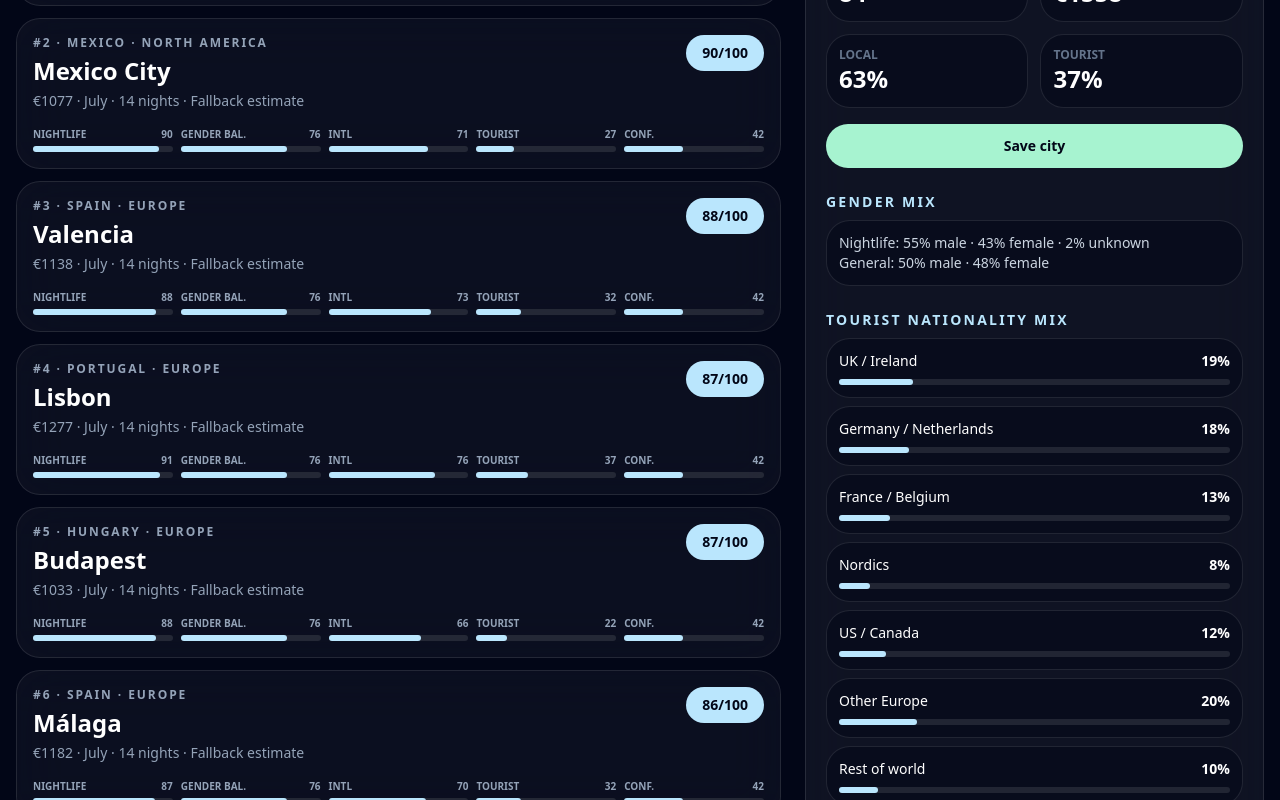
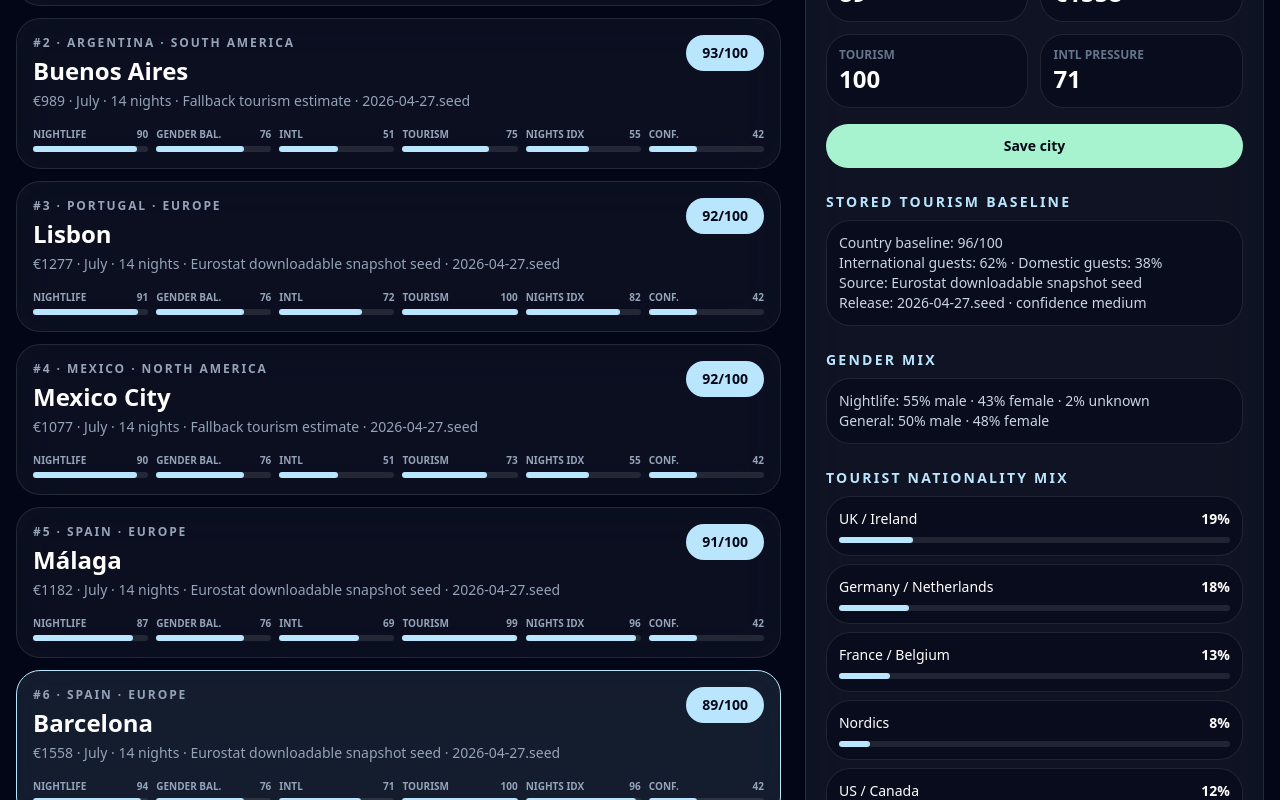
Before and after one commit to irf97/Travel-Guide, a Next.js app in the folder mvp/: page /rankings in a window 1280 px wide. Shown: the part 880-1680 px from the top of the page. Built offline with nearby package versions, Linux system fonts and the light colour scheme.

Commit message:
Connect rankings page to stored tourism snapshot

```diff
--- a/mvp/app/rankings/page.tsx
+++ b/mvp/app/rankings/page.tsx
@@ -4,6 +4,7 @@ import { useMemo, useState } from "react";
 import Link from "next/link";
 import { worldCities, continents, type Continent, type WorldCity } from "@/lib/world-data";
 import { getCityDemographicModel } from "@/lib/city-demographics";
+import { getCityTourismModel } from "@/lib/tourism-data";
 import { defaultIntent } from "@/lib/extraction";
 import { scoreCity } from "@/lib/scoring";
 import type { AvoidKey, FeatureKey, TravelStyle } from "@/lib/types";
@@ -18,7 +19,7 @@ const features: Array<{ label: string; value: FeatureKey }> = [
 const avoidances: Array<{ label: string; value: AvoidKey }> = [
   { label: "Too Crowded", value: "too_crowded" }, { label: "Tourist Traps", value: "tourist_traps" }, { label: "Expensive", value: "expensive" }, { label: "Car Dependent", value: "car_dependent" }, { label: "Dead Nightlife", value: "dead_nightlife" }
 ];
-const sortModes = ["overall", "cheapest", "nightlife", "history", "international", "gender-balance", "tourism-demand", "confidence"] as const;
+const sortModes = ["overall", "cheapest", "nightlife", "history", "international", "gender-balance", "tourism-demand", "tourism-index", "confidence"] as const;
 type SortMode = typeof sortModes[number];
 
 type Ranked = {
@@ -29,10 +30,10 @@ type Ranked = {
   seasonality: number;
   riskPenalty: number;
   demographics: ReturnType<typeof getCityDemographicModel>;
+  tourism: ReturnType<typeof getCityTourismModel>;
 };
 
 function toggle<T extends string>(list: T[], value: T) { return list.includes(value) ? list.filter((item) => item !== value) : [...list, value]; }
-function clamp(value: number) { return Math.max(0, Math.min(100, Math.round(value))); }
 function makeIntent(input: { budget: number; nights: number; month: string; styles: TravelStyle[]; features: FeatureKey[]; avoid: AvoidKey[] }) {
   const intent = defaultIntent();
   intent.budget.per_person_eur = input.budget;
@@ -73,17 +74,20 @@ export default function RankingsPage() {
       .map((city) => {
         const result = scoreCity(city, intent);
         const demographics = getCityDemographicModel(city);
-        return { city, score: result.score, cost: result.estimatedCost, featureFit: result.featureFit, seasonality: result.seasonality, riskPenalty: result.riskPenalty, demographics };
+        const tourism = getCityTourismModel(city);
+        const tourismAdjustment = Math.round((tourism.cityTourismDemandScore - 50) * 0.08 + (tourism.internationalTouristPressure - 50) * 0.05);
+        return { city, score: Math.max(0, Math.min(100, result.score + tourismAdjustment)), cost: result.estimatedCost, featureFit: result.featureFit, seasonality: result.seasonality, riskPenalty: result.riskPenalty, demographics, tourism };
       });
 
     return rows.sort((a, b) => {
       if (sortMode === "cheapest") return a.cost - b.cost;
       if (sortMode === "nightlife") return b.city.nightlife_score - a.city.nightlife_score;
       if (sortMode === "history") return b.city.history_score - a.city.history_score;
-      if (sortMode === "international") return b.demographics.internationalCrowdScore - a.demographics.internationalCrowdScore;
+      if (sortMode === "international") return b.tourism.internationalTouristPressure - a.tourism.internationalTouristPressure;
       if (sortMode === "gender-balance") return b.demographics.genderBalanceScore - a.demographics.genderBalanceScore;
-      if (sortMode === "tourism-demand") return b.demographics.touristVisitorShare - a.demographics.touristVisitorShare;
-      if (sortMode === "confidence") return b.demographics.confidenceScore - a.demographics.confidenceScore;
+      if (sortMode === "tourism-demand") return b.tourism.cityTourismDemandScore - a.tourism.cityTourismDemandScore;
+      if (sortMode === "tourism-index") return b.tourism.tourismNightsIndex - a.tourism.tourismNightsIndex;
+      if (sortMode === "confidence") return b.demographics.confidenceScore + (b.tourism.confidence === "high" ? 20 : b.tourism.confidence === "medium" ? 10 : 0) - (a.demographics.confidenceScore + (a.tourism.confidence === "high" ? 20 : a.tourism.confidence === "medium" ? 10 : 0));
       return b.score - a.score;
     });
   }, [query, continent, country, intent, sortMode]);
@@ -91,7 +95,7 @@ export default function RankingsPage() {
   const selected = ranked.find((row) => row.city.id === selectedId) ?? ranked[0];
 
   async function save(row: Ranked) {
-    const response = await fetch("/api/trips", { method: "POST", headers: { "Content-Type": "application/json" }, body: JSON.stringify({ title: `${row.city.name}, ${row.city.country}`, cityId: row.city.id, month, budgetLevel: budget <= 800 ? "Low" : budget <= 1300 ? "Medium" : "High", goal: styles.join("-") || "balanced", computedScore: row.score, notes: `Saved from /rankings. Sort: ${sortMode}. Cost €${row.cost}. Gender balance ${row.demographics.genderBalanceScore}. International score ${row.demographics.internationalCrowdScore}. Tourist share ${row.demographics.touristVisitorShare}.` }) });
+    const response = await fetch("/api/trips", { method: "POST", headers: { "Content-Type": "application/json" }, body: JSON.stringify({ title: `${row.city.name}, ${row.city.country}`, cityId: row.city.id, month, budgetLevel: budget <= 800 ? "Low" : budget <= 1300 ? "Medium" : "High", goal: styles.join("-") || "balanced", computedScore: row.score, notes: `Saved from /rankings. Sort: ${sortMode}. Cost €${row.cost}. Gender balance ${row.demographics.genderBalanceScore}. International pressure ${row.tourism.internationalTouristPressure}. Tourism demand ${row.tourism.cityTourismDemandScore}. Tourism source ${row.tourism.sourceLabel}.` }) });
     const json = await response.json();
     setSaveMessage(json?.data?.message ?? "Saved.");
   }
@@ -99,8 +103,8 @@ export default function RankingsPage() {
   return <main className="min-h-screen bg-slate-950 px-4 py-10 text-white">
     <section className="mx-auto max-w-7xl rounded-[2rem] border border-white/10 bg-white/[0.055] p-6 shadow-2xl shadow-sky-950/30 backdrop-blur-xl">
       <div className="flex flex-wrap items-start justify-between gap-4">
-        <div><p className="text-xs font-black uppercase tracking-[0.22em] text-sky-200">Main ranking engine</p><h1 className="mt-3 text-4xl font-black tracking-[-0.055em] md:text-6xl">City rankings without the map</h1><p className="mt-4 max-w-3xl text-slate-300">All filters feed the same scoring pipeline as `/world`, plus country filtering, gender balance, nationality mix, tourist composition, and source confidence labels.</p></div>
-        <div className="flex gap-2"><Link className="rounded-full border border-white/10 px-4 py-2 text-sm font-black text-slate-300" href="/world">World map</Link><Link className="rounded-full bg-sky-200 px-4 py-2 text-sm font-black text-slate-950" href="/trips">Trips</Link></div>
+        <div><p className="text-xs font-black uppercase tracking-[0.22em] text-sky-200">Main ranking engine</p><h1 className="mt-3 text-4xl font-black tracking-[-0.055em] md:text-6xl">City rankings without the map</h1><p className="mt-4 max-w-3xl text-slate-300">Filters feed scoring, gender/nationality estimates, and stored downloadable tourism baselines. Hotel/flight pricing remains intentionally excluded.</p></div>
+        <div className="flex gap-2"><Link className="rounded-full border border-white/10 px-4 py-2 text-sm font-black text-slate-300" href="/admin">Route console</Link><Link className="rounded-full border border-white/10 px-4 py-2 text-sm font-black text-slate-300" href="/world">World map</Link><Link className="rounded-full bg-sky-200 px-4 py-2 text-sm font-black text-slate-950" href="/trips">Trips</Link></div>
       </div>
       <div className="mt-6 grid gap-3 md:grid-cols-4">
         <input className="rounded-2xl border border-white/10 bg-slate-950/70 px-4 py-3 text-sm outline-none" value={query} onChange={(e)=>setQuery(e.target.value)} placeholder="Search city/country/neighborhood" />
@@ -119,21 +123,23 @@ export default function RankingsPage() {
     <section className="mx-auto mt-6 grid max-w-7xl gap-6 lg:grid-cols-[1.5fr_.9fr]">
       <div className="grid gap-3">
         {ranked.slice(0, 60).map((row, index) => <button key={row.city.id} onClick={()=>setSelectedId(row.city.id)} className={`rounded-[1.5rem] border p-4 text-left backdrop-blur-xl transition ${selected?.city.id===row.city.id ? "border-sky-200 bg-sky-200/10" : "border-white/10 bg-white/[0.04] hover:border-white/25"}`}>
-          <div className="flex flex-wrap items-start justify-between gap-3"><div><div className="text-xs font-black uppercase tracking-[0.16em] text-slate-400">#{index+1} · {row.city.country} · {row.city.continent}</div><h2 className="mt-1 text-2xl font-black">{row.city.name}</h2><p className="mt-1 text-sm text-slate-400">€{row.cost} · {month} · {nights} nights · {row.demographics.sourceLabel}</p></div><div className="rounded-full bg-sky-200 px-4 py-2 text-sm font-black text-slate-950">{row.score}/100</div></div>
-          <div className="mt-4 grid gap-2 md:grid-cols-5"><Mini label="Nightlife" value={row.city.nightlife_score}/><Mini label="Gender bal." value={row.demographics.genderBalanceScore}/><Mini label="Intl" value={row.demographics.internationalCrowdScore}/><Mini label="Tourist" value={row.demographics.touristVisitorShare}/><Mini label="Conf." value={row.demographics.confidenceScore}/></div>
+          <div className="flex flex-wrap items-start justify-between gap-3"><div><div className="text-xs font-black uppercase tracking-[0.16em] text-slate-400">#{index+1} · {row.city.country} · {row.city.continent}</div><h2 className="mt-1 text-2xl font-black">{row.city.name}</h2><p className="mt-1 text-sm text-slate-400">€{row.cost} · {month} · {nights} nights · {row.tourism.sourceLabel} · {row.tourism.release}</p></div><div className="rounded-full bg-sky-200 px-4 py-2 text-sm font-black text-slate-950">{row.score}/100</div></div>
+          <div className="mt-4 grid gap-2 md:grid-cols-6"><Mini label="Nightlife" value={row.city.nightlife_score}/><Mini label="Gender bal." value={row.demographics.genderBalanceScore}/><Mini label="Intl" value={row.tourism.internationalTouristPressure}/><Mini label="Tourism" value={row.tourism.cityTourismDemandScore}/><Mini label="Nights idx" value={row.tourism.tourismNightsIndex}/><Mini label="Conf." value={row.demographics.confidenceScore}/></div>
         </button>)}
       </div>
       {selected ? <aside className="sticky top-4 h-fit rounded-[2rem] border border-white/10 bg-white/[0.055] p-5 backdrop-blur-xl">
         <h2 className="text-3xl font-black">{selected.city.name}</h2><p className="text-sm text-slate-400">{selected.city.country} · {selected.city.continent}</p>
-        <div className="mt-4 grid grid-cols-2 gap-3"><Metric label="Score" value={`${selected.score}`}/><Metric label="Cost" value={`€${selected.cost}`}/><Metric label="Local" value={`${selected.demographics.localResidentShare}%`}/><Metric label="Tourist" value={`${selected.demographics.touristVisitorShare}%`}/></div>
+        <div className="mt-4 grid grid-cols-2 gap-3"><Metric label="Score" value={`${selected.score}`}/><Metric label="Cost" value={`€${selected.cost}`}/><Metric label="Tourism" value={`${selected.tourism.cityTourismDemandScore}`}/><Metric label="Intl pressure" value={`${selected.tourism.internationalTouristPressure}`}/></div>
         <button onClick={()=>save(selected)} className="mt-4 w-full rounded-full bg-emerald-200 px-4 py-3 text-sm font-black text-slate-950">Save city</button>
+        <h3 className="mt-6 text-sm font-black uppercase tracking-[0.16em] text-sky-200">Stored tourism baseline</h3>
+        <div className="mt-2 rounded-2xl border border-white/10 bg-slate-950/50 p-3 text-sm text-slate-300">Country baseline: {selected.tourism.tourismNightsIndex}/100<br/>International guests: {selected.tourism.internationalGuestShare}% · Domestic guests: {selected.tourism.domesticGuestShare}%<br/>Source: {selected.tourism.sourceLabel}<br/>Release: {selected.tourism.release} · confidence {selected.tourism.confidence}</div>
         <h3 className="mt-6 text-sm font-black uppercase tracking-[0.16em] text-sky-200">Gender mix</h3>
         <div className="mt-2 rounded-2xl border border-white/10 bg-slate-950/50 p-3 text-sm text-slate-300">Nightlife: {selected.demographics.nightlifeGenderMix.male}% male · {selected.demographics.nightlifeGenderMix.female}% female · {selected.demographics.nightlifeGenderMix.unknown}% unknown<br/>General: {selected.demographics.generalGenderMix.male}% male · {selected.demographics.generalGenderMix.female}% female</div>
         <h3 className="mt-6 text-sm font-black uppercase tracking-[0.16em] text-sky-200">Tourist nationality mix</h3>
         <div className="mt-2 grid gap-2">{selected.demographics.touristNationalityMix.map((item)=><div key={item.label} className="rounded-2xl border border-white/10 bg-slate-950/50 p-3"><div className="flex justify-between text-sm"><span>{item.label}</span><b>{item.share}%</b></div><div className="mt-2 h-1.5 rounded-full bg-white/10"><div className="h-1.5 rounded-full bg-sky-200" style={{width:`${item.share}%`}}/></div></div>)}</div>
         <h3 className="mt-6 text-sm font-black uppercase tracking-[0.16em] text-sky-200">Resident / visitor composition</h3>
         <div className="mt-2 grid gap-2">{selected.demographics.nationalityMix.map((item)=><div key={item.label} className="flex justify-between rounded-xl bg-white/[0.04] px-3 py-2 text-sm"><span>{item.label}</span><b>{item.share}%</b></div>)}</div>
-        <p className="mt-4 text-xs leading-5 text-slate-500">{selected.demographics.note}</p>
+        <p className="mt-4 text-xs leading-5 text-slate-500">{selected.tourism.note}</p>
       </aside> : null}
     </section>
   </main>;
```
